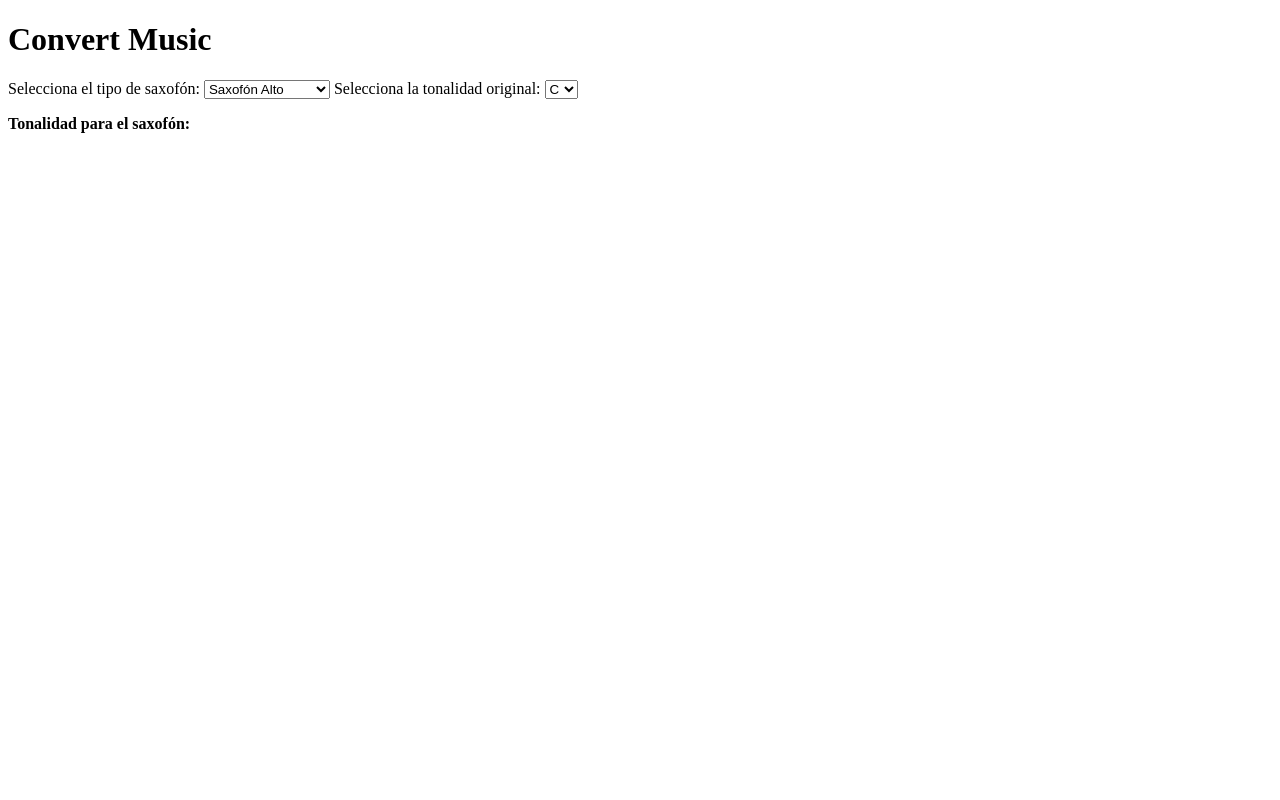
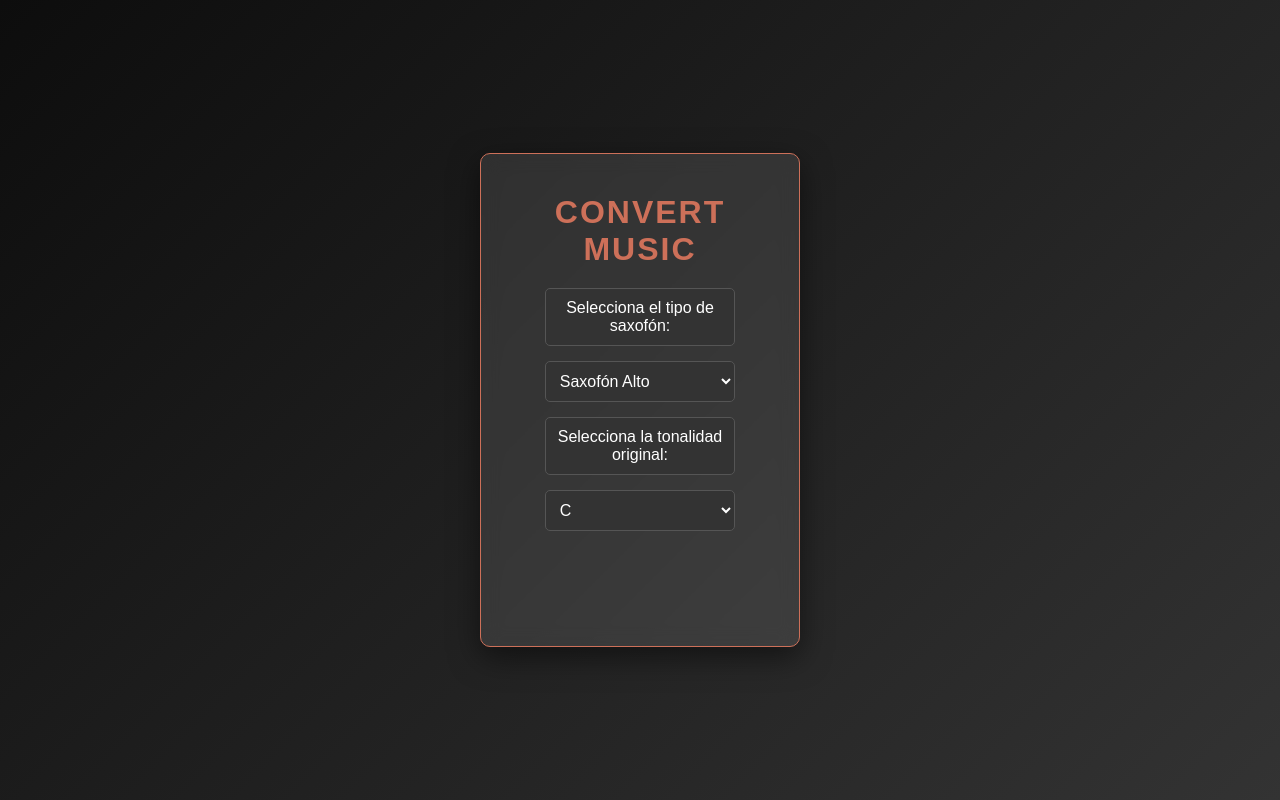
Before and after one commit to Jafet2004/Desarrollo-Web-Pruebas, a plain HTML site: page index.html in a window 1280 px wide. Drawn offline with Linux system fonts and the light colour scheme; files whose address does not match are found by name.

Commit message:
Agregar archivos de la sección Music Now

```diff
--- a/index.html
+++ b/index.html
@@ -4,7 +4,7 @@
     <meta charset="UTF-8">
     <meta name="viewport" content="width=device-width, initial-scale=1.0">
     <title>Convert Music</title>
-    <link rel="stylesheet" href="/Music Now\style.css"> <!-- Asegúrate de que el archivo styles.css esté en el mismo directorio -->
+    <link rel="stylesheet" href="C:\Users\MASTER\Desktop\Curso desarrollo Web\Music Now\style.css"> <!-- Asegúrate de que el archivo styles.css esté en el mismo directorio -->
 </head>
 <body>
     <div class="container">
```
